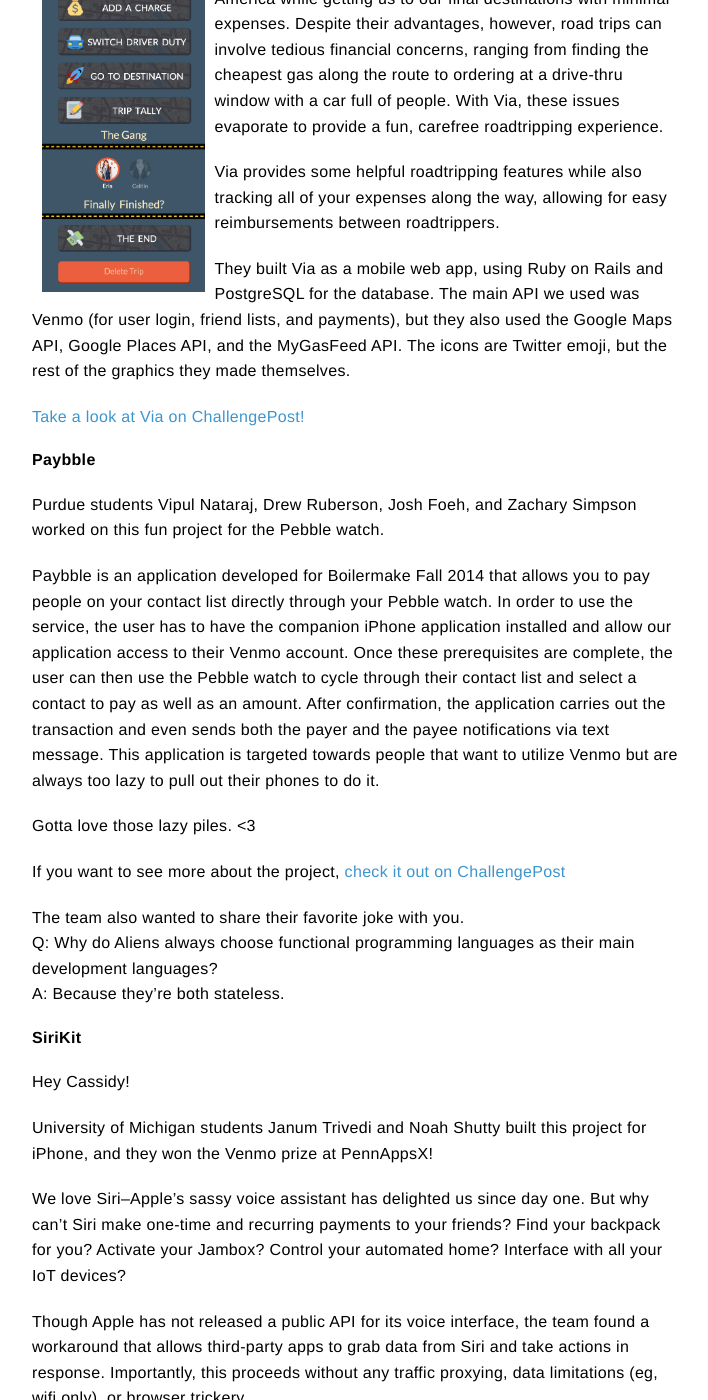
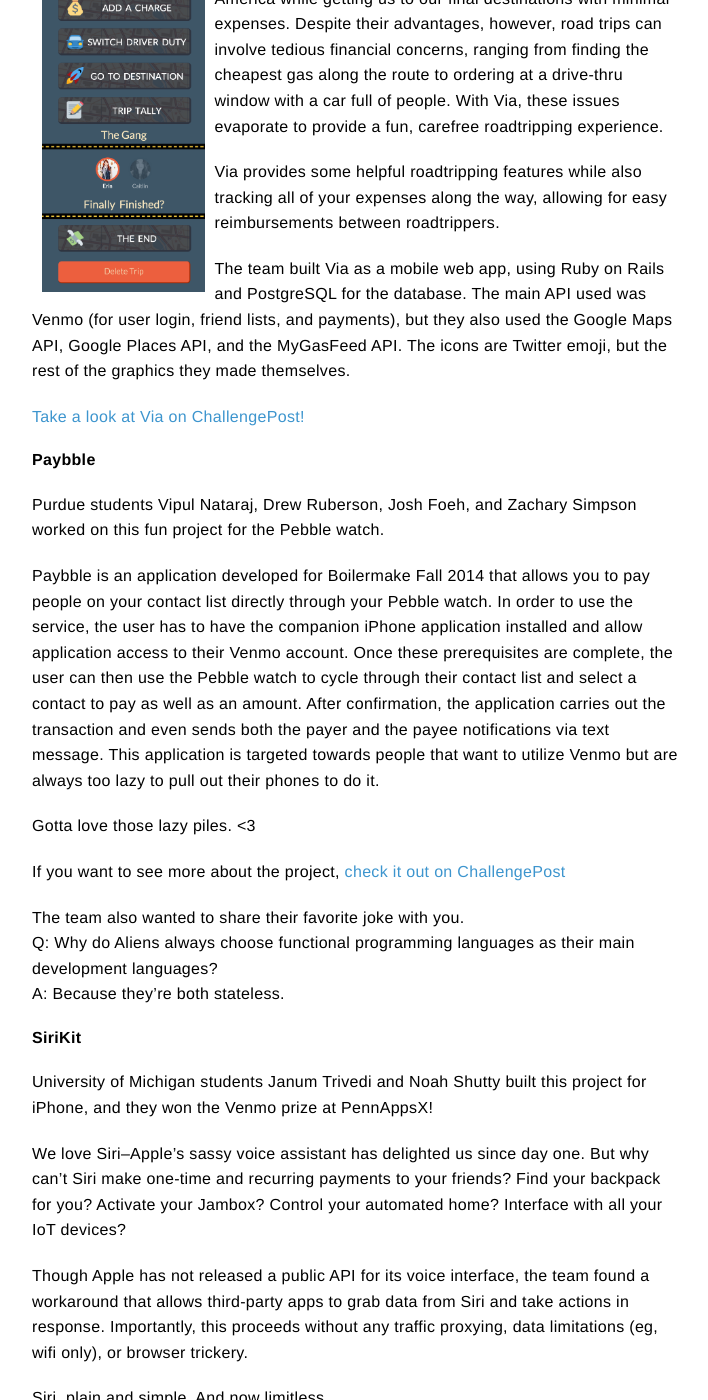
Before and after one commit to venmo/venmo.github.io, a Jekyll site: the page built from _posts/2015-01-28-awesome-venmo-api-hacks.md, in a window 1280 px wide and 1400 px high, scrolled down 753 px. Shown: the whole window, without its empty margins (283-991 px from the left). Built offline with Jekyll 4.4.1, drawn with Linux system fonts in a browser that asks for light colours; Markdown is read by kramdown in place of the engine named in the settings.

Commit message:
fix typos

```diff
--- a/_posts/2015-01-28-awesome-venmo-api-hacks.md
+++ b/_posts/2015-01-28-awesome-venmo-api-hacks.md
@@ -17,7 +17,7 @@
 
 Via provides some helpful roadtripping features while also tracking all of your expenses along the way, allowing for easy reimbursements between roadtrippers.
 
-They built Via as a mobile web app, using Ruby on Rails and PostgreSQL for the database. The main API we used was Venmo (for user login, friend lists, and payments), but they also used the Google Maps API, Google Places API, and the MyGasFeed API. The icons are Twitter emoji, but the rest of the graphics they made themselves.
+The team built Via as a mobile web app, using Ruby on Rails and PostgreSQL for the database. The main API used was Venmo (for user login, friend lists, and payments), but they also used the Google Maps API, Google Places API, and the MyGasFeed API. The icons are Twitter emoji, but the rest of the graphics they made themselves.
 
 [Take a look at Via on ChallengePost!](http://challengepost.com/software/via)
 
@@ -25,7 +25,7 @@
 
 Purdue students Vipul Nataraj, Drew Ruberson, Josh Foeh, and Zachary Simpson worked on this fun project for the Pebble watch.
 
-Paybble is an application developed for Boilermake Fall 2014 that allows you to pay people on your contact list directly through your Pebble watch.  In order to use the service, the user has to have the companion iPhone application installed and allow our application access to their Venmo account.  Once these prerequisites are complete, the user can then use the Pebble watch to cycle through their contact list and select a contact to pay as well as an amount.  After confirmation, the application carries out the transaction and even sends both the payer and the payee notifications via text message.  This application is targeted towards people that want to utilize Venmo but are always too lazy to pull out their phones to do it.
+Paybble is an application developed for Boilermake Fall 2014 that allows you to pay people on your contact list directly through your Pebble watch.  In order to use the service, the user has to have the companion iPhone application installed and allow application access to their Venmo account.  Once these prerequisites are complete, the user can then use the Pebble watch to cycle through their contact list and select a contact to pay as well as an amount.  After confirmation, the application carries out the transaction and even sends both the payer and the payee notifications via text message.  This application is targeted towards people that want to utilize Venmo but are always too lazy to pull out their phones to do it.
 
 Gotta love those lazy piles. <3
 
@@ -36,8 +36,6 @@
 A: Because they’re both stateless.
 
 ###SiriKit
-
-Hey Cassidy!
 
 University of Michigan students Janum Trivedi and Noah Shutty built this project for iPhone, and they won the Venmo prize at PennAppsX!
 
```
